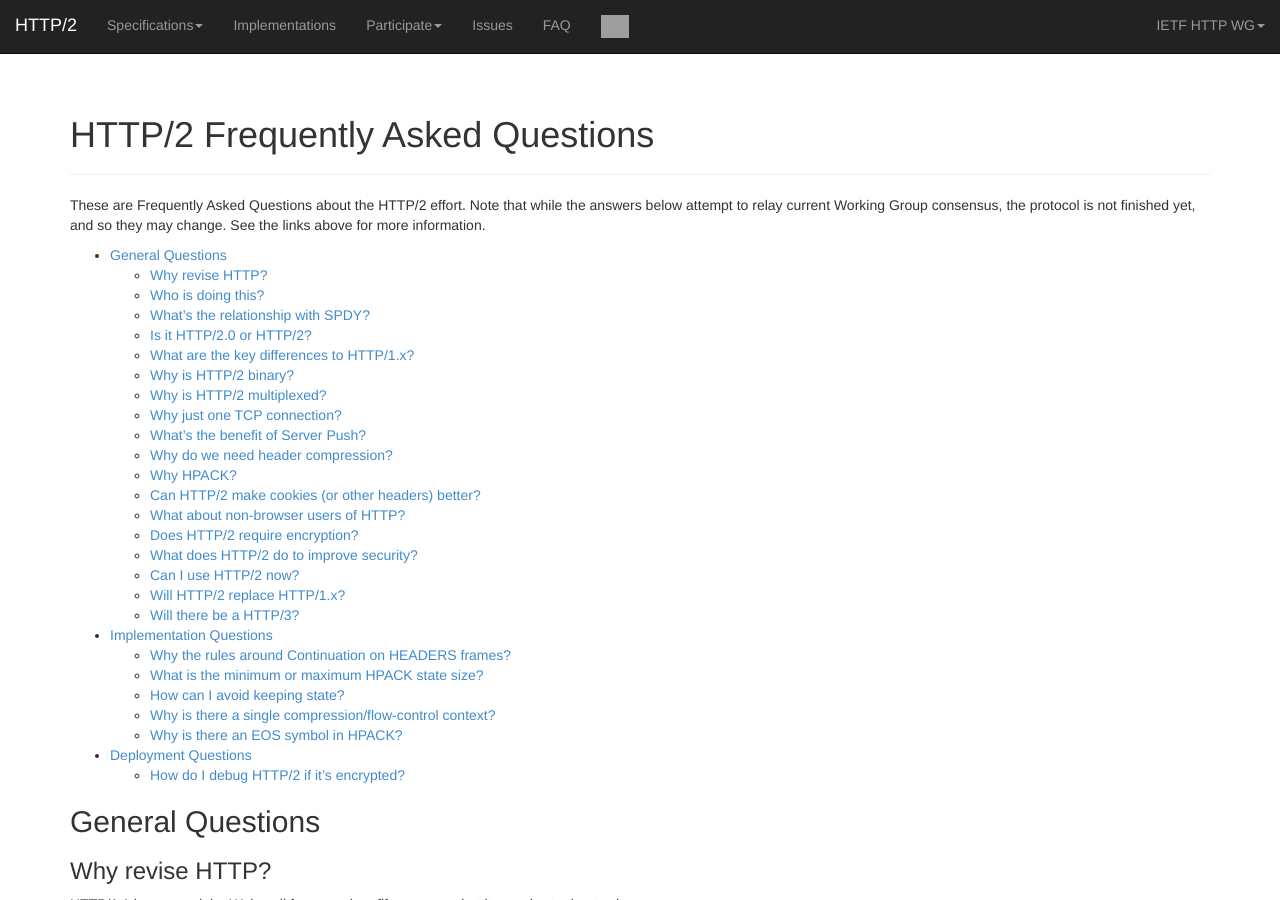
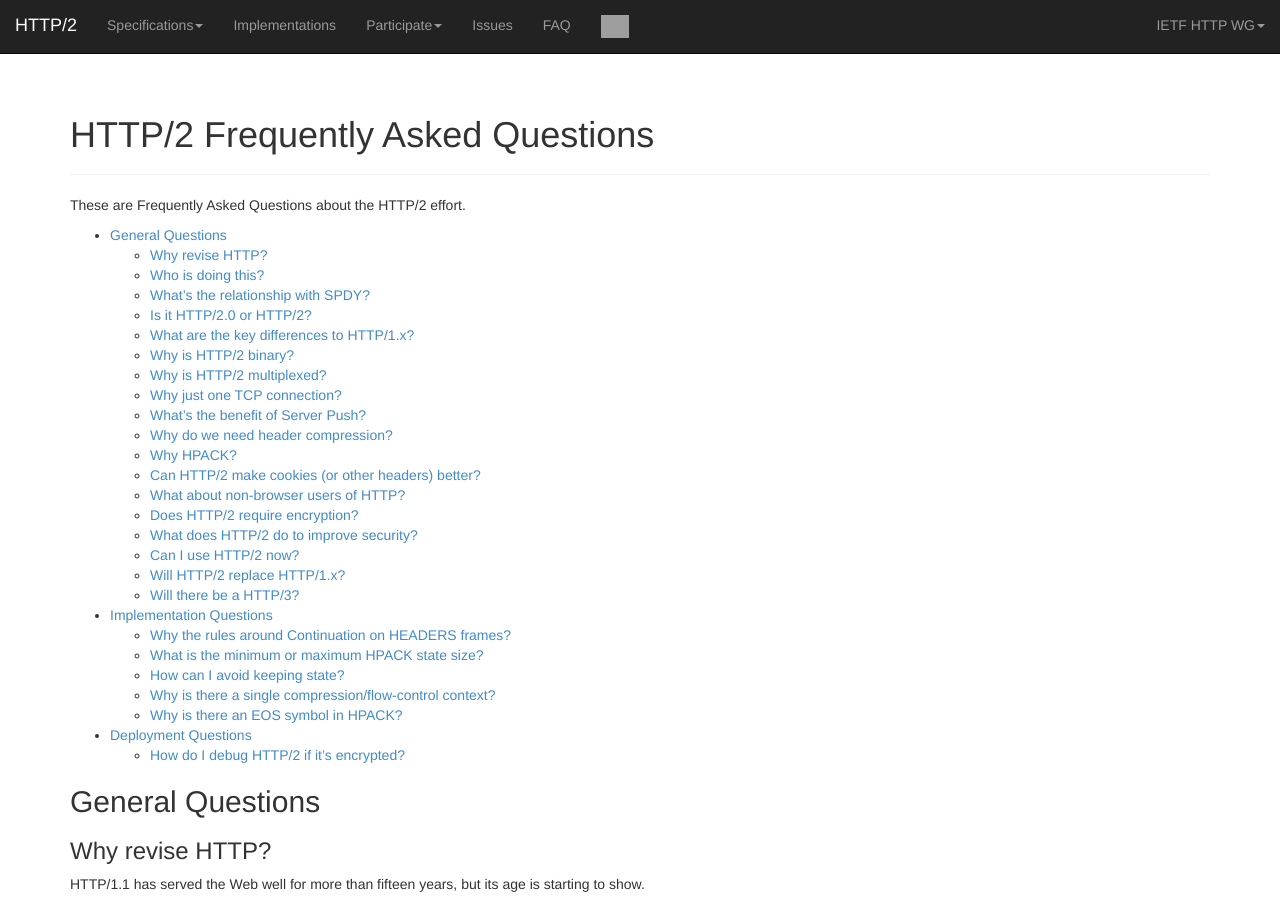
Before and after one commit to http2/http2.github.io, a Jekyll site: the page built from faq/index.md, in a window 1280 px wide and 900 px high. Built offline with Jekyll 4.4.1, drawn with Linux system fonts in a browser that asks for light colours; grey boxes are pictures that could not be loaded.

Commit message:
can drop the disclaimer now.

```diff
--- a/faq/index.md
+++ b/faq/index.md
@@ -3,7 +3,7 @@
 title: HTTP/2 Frequently Asked Questions
 ---
 
-These are Frequently Asked Questions about the HTTP/2 effort. Note that while the answers below attempt to relay current Working Group consensus, the protocol is not finished yet, and so they may change. See the links above for more information.
+These are Frequently Asked Questions about the HTTP/2 effort.
 
 
 <!-- START doctoc generated TOC please keep comment here to allow auto update -->
```
